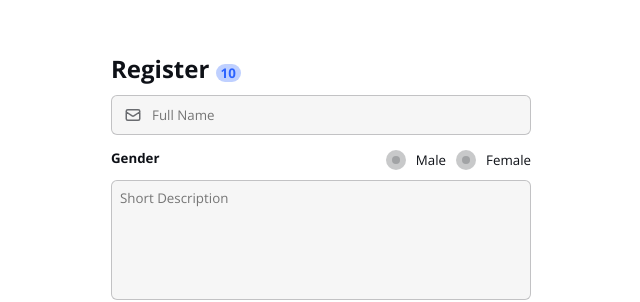
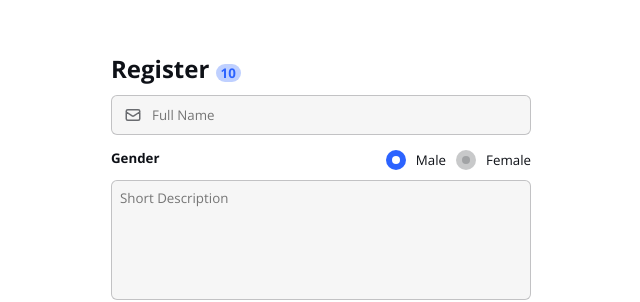
Before and after one commit to orted-org/simara, a React (Create React App) app: page / in a window 1280 px wide. Shown: the part 118-420 px from the top of the page, without its empty margins (319-959 px from the left). Built offline with nearby package versions, Linux system fonts and the light colour scheme.

Commit message:
fixed to select atleast one radio item in a radio group

```diff
--- a/src/Components/RadioGroup.tsx
+++ b/src/Components/RadioGroup.tsx
@@ -23,7 +23,7 @@ function RadioGroup(props: RadioGroupProps) {
         }
       }
     }
-    return -1;
+    return 0;
   }
   return (
     <div
```
